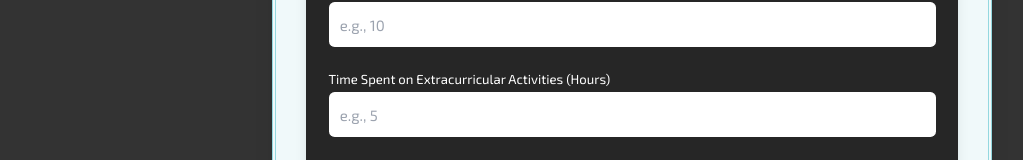
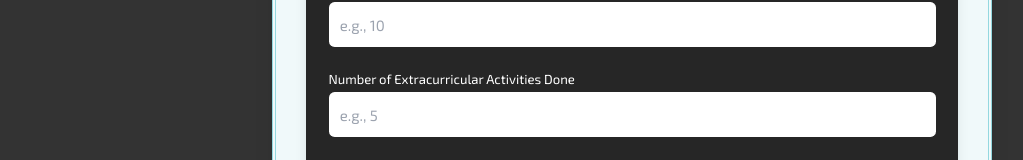
Before and after one commit to RereTooki/AXPartners, a React (Vite) app: page /input in a window 1280 px wide. Shown: the part 434-594 px from the top of the page, without its empty margins (8-1031 px from the left). Built offline with nearby package versions, Linux system fonts and the light colour scheme; sample sign-in values are in the browser's storage.

Commit message:
corrected input field

```diff
--- a/src/components/InputForm.tsx
+++ b/src/components/InputForm.tsx
@@ -121,7 +121,7 @@ const InputForm = () => {
 
               <div className="flex flex-col">
                 <label className="text-sm mb-1" htmlFor="extracurricularHours">
-                  Time Spent on Extracurricular Activities (Hours)
+                  Number of Extracurricular Activities Done
                 </label>
                 <input
                   type="number"
```
